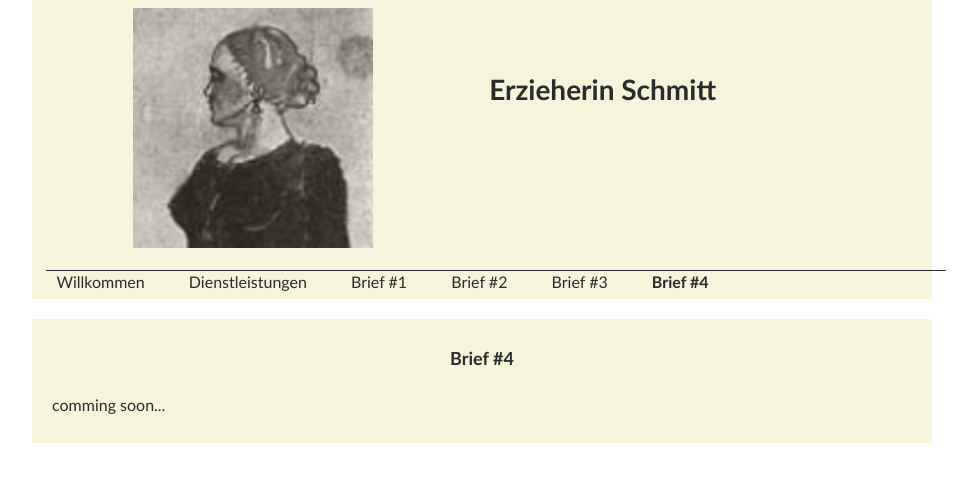
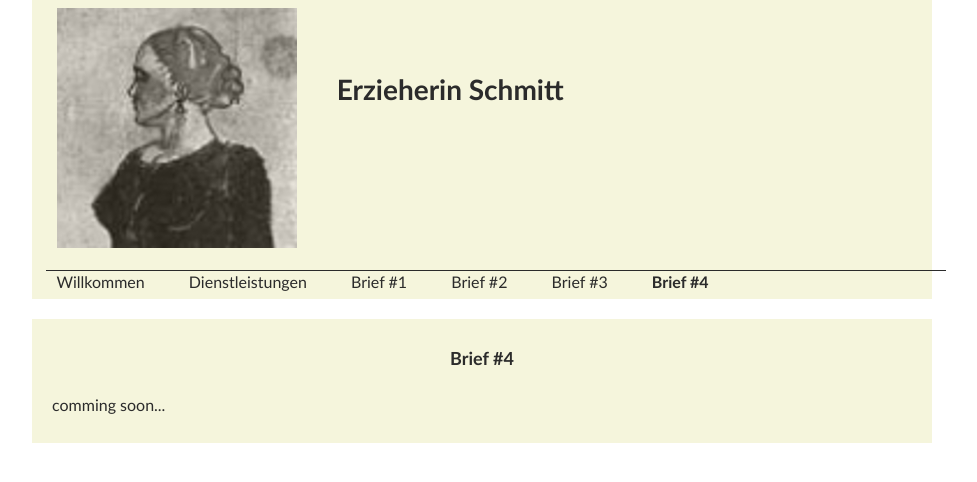
Before and after one commit to richardtraindl/tierarztpraxis-kaiserstrasse.at, a Jekyll site: the page built from xyz123/Schmitt/brief4.html, in a window 1280 px wide. Shown: the top 482 px of the page, without its empty margins (158-1135 px from the left). Built offline with Jekyll 4.4.1, drawn with Linux system fonts in a browser that asks for light colours.

Commit message:
customize

```diff
--- a/_includes/guest.html
+++ b/_includes/guest.html
@@ -1,11 +1,11 @@
 
         <header class="section group">
-            <div class="col span_6_of_12">
+            <div class="col span_4_of_12">
                 <div style="display: flex; align-items: center; justify-content: center; max-height: 240px; min-height: 160px;">
                         <a href="index.html"><img src="/img2/logo.jpg" alt="Logo"></a>
                 </div>
             </div>
-            <div class="col span_6_of_12">
+            <div class="col span_8_of_12">
                 <div style="display: flex; align-items: center; max-height: 240px; min-height: 160px;">
                         <h1>Erzieherin Schmitt</h1>
                 </div>
```
